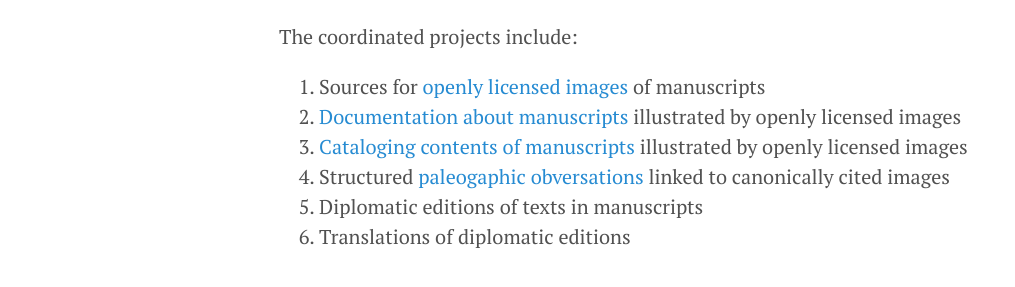
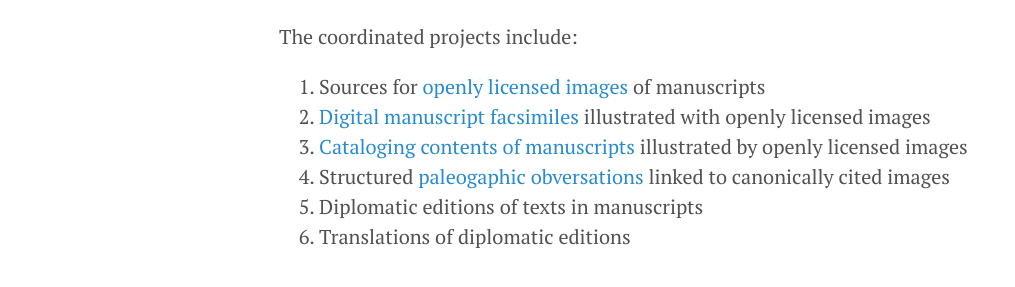
Before and after one commit to openmss/openmss.github.io, a Jekyll site: the page built from index.md, in a window 1280 px wide. Shown: the part 362-649 px from the top of the page, without its empty margins (1-1016 px from the left). Built offline with Jekyll 4.4.1, drawn with Linux system fonts in a browser that asks for light colours; Markdown is read by kramdown in place of the engine named in the settings.

Commit message:
Modify label for mss

```diff
--- a/index.md
+++ b/index.md
@@ -9,7 +9,7 @@ The coordinated projects include:
 
 
 1. Sources for [openly licensed images](http://openmss.github.io/img_sources/) of manuscripts
-2. [Documentation about manuscripts](http://openmss.github.io/mss/) illustrated by openly licensed images
+2. [Digital manuscript facsimiles](http://openmss.github.io/mss/) illustrated with openly licensed images
 3. [Cataloging contents of manuscripts](http://openmss.github.io/msscatalog) illustrated by openly licensed images
 4. Structured [paleogaphic obversations](http://openpaleography.github.io) linked to canonically cited images
 5. Diplomatic editions of texts in manuscripts
```
